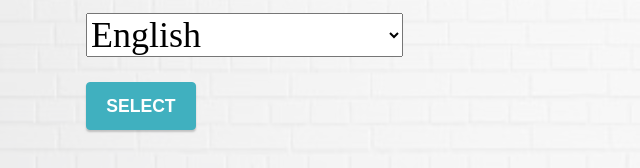
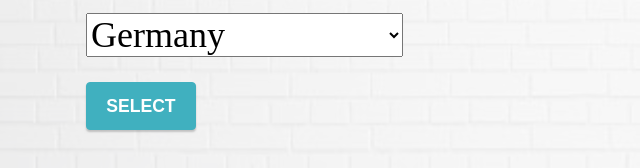
Before and after one commit to chooselanguage/infopage, a plain HTML site: page index.html in a window 1280 px wide. Shown: the part 413-581 px from the top of the page, 0-640 px from the left. Drawn offline with Linux system fonts and the light colour scheme; a web font is replaced by a local one.

Commit message:
Update index.html

```diff
--- a/index.html
+++ b/index.html
@@ -60,7 +60,7 @@
 
                 <p class="mbr-text mbr-fonts-style display-7"></p><form>
                 	<select style="width:50%;font-size: 36px;">
-                		<option>English</option>
+                		<option>Germany</option>
                 	</select>
 
                 </form><p></p>
```
